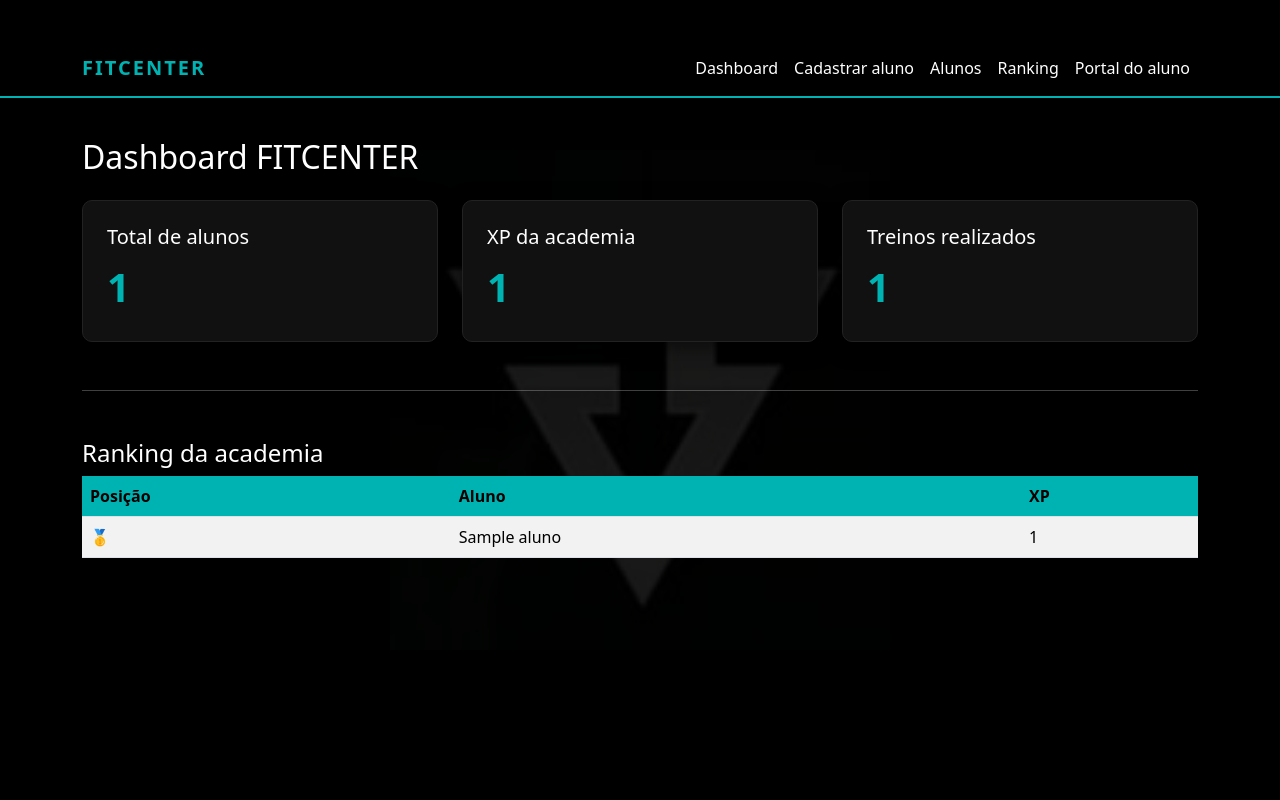
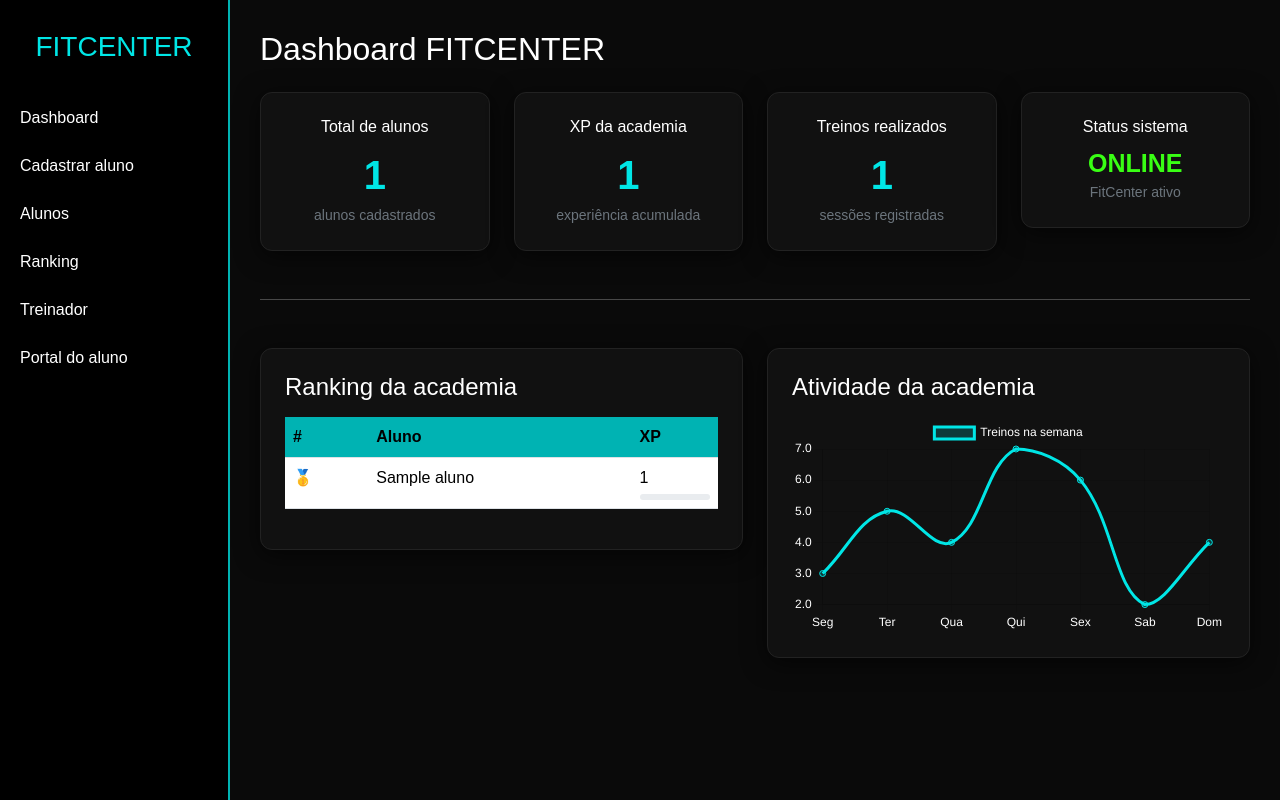
Before and after one commit to vidallidiomar-svg/fitcenter_system, a Flask app: page / in a window 1280 px wide. Run offline with Flask 3, Linux system fonts and the light colour scheme; tables that the repository leaves empty hold one stand-in row (values such as "Sample post").

Commit message:
database, treinador, base e layout

```diff
--- a/app.py
+++ b/app.py
@@ -1,9 +1,15 @@
 from flask import Flask
 
-# banco
-from database.database import criar_banco
+# ===============================
+# BANCO DE DADOS
+# ===============================
 
-# rotas
+from database.database import conectar
+
+# ===============================
+# ROTAS DO SISTEMA
+# ===============================
+
 from routes.dashboard_routes import dashboard_bp
 from routes.aluno_routes import aluno_bp
 from routes.aluno_portal_routes import aluno_portal_bp
@@ -13,16 +19,32 @@ from routes.treino_routes import treino_bp
 from routes.nutri_routes import nutri_bp
 
 
+# ===============================
+# INICIALIZAÇÃO DO APP
+# ===============================
+
 app = Flask(__name__)
 
 app.secret_key = "fitcenter_secret"
 
 
-# cria banco automaticamente
-criar_banco()
+# ===============================
+# GARANTIR QUE O BANCO EXISTE
+# ===============================
+
+def iniciar_banco():
+
+    conn = conectar()
+    conn.close()
 
 
-# registrar rotas
+iniciar_banco()
+
+
+# ===============================
+# REGISTRAR BLUEPRINTS
+# ===============================
+
 app.register_blueprint(dashboard_bp)
 app.register_blueprint(aluno_bp)
 app.register_blueprint(aluno_portal_bp)
@@ -32,6 +54,14 @@ app.register_blueprint(treino_bp)
 app.register_blueprint(nutri_bp)
 
 
-# iniciar sistema
+# ===============================
+# INICIAR SERVIDOR
+# ===============================
+
 if __name__ == "__main__":
-    app.run(debug=True)
+
+    app.run(
+        debug=True,
+        host="127.0.0.1",
+        port=5000
+    )
--- a/database/database.py
+++ b/database/database.py
@@ -6,124 +6,67 @@ def conectar():
     conn = sqlite3.connect("fitcenter.db")
     conn.row_factory = sqlite3.Row
 
+    criar_tabelas(conn)
+
     return conn
 
 
-def criar_banco():
+def criar_tabelas(conn):
 
-    conn = conectar()
     cursor = conn.cursor()
 
-
-    # ================================
-    # USUÁRIOS DO SISTEMA
-    # ================================
+    # =========================
+    # TABELA ALUNOS
+    # =========================
 
     cursor.execute("""
-
-    CREATE TABLE IF NOT EXISTS usuarios (
-
-        id INTEGER PRIMARY KEY AUTOINCREMENT,
-        nome TEXT,
-        email TEXT UNIQUE,
-        senha TEXT,
-        tipo TEXT,
-        foto TEXT
-
-    )
-
-    """)
-
-
-    # ================================
-    # ALUNOS
-    # ================================
-
-    cursor.execute("""
-
     CREATE TABLE IF NOT EXISTS alunos (
 
         id INTEGER PRIMARY KEY AUTOINCREMENT,
         nome TEXT,
         apelido TEXT,
         email TEXT,
+        senha TEXT,
         genero TEXT,
-        xp INTEGER,
-        streak INTEGER,
-        foto TEXT
+        foto TEXT,
+        xp INTEGER DEFAULT 0
 
     )
-
     """)
 
-
-    # ================================
-    # TREINOS
-    # ================================
+    # =========================
+    # TABELA TREINOS
+    # =========================
 
     cursor.execute("""
-
     CREATE TABLE IF NOT EXISTS treinos (
 
         id INTEGER PRIMARY KEY AUTOINCREMENT,
         aluno_id INTEGER,
-        nome TEXT,
-        data TEXT
+        nome TEXT
 
     )
-
     """)
 
-
-    # ================================
-    # EXERCÍCIOS
-    # ================================
+    # =========================
+    # TABELA EXERCICIOS
+    # =========================
 
     cursor.execute("""
-
-    CREATE TABLE IF NOT EXISTS exercicios (
-
-        id INTEGER PRIMARY KEY AUTOINCREMENT,
-        nome TEXT,
-        grupo_muscular TEXT
-
-    )
-
-    """)
-
-
-    # ================================
-    # TREINO_EXERCICIOS
-    # ================================
-
-    cursor.execute("""
-
     CREATE TABLE IF NOT EXISTS treino_exercicios (
 
         id INTEGER PRIMARY KEY AUTOINCREMENT,
-
         treino_id INTEGER,
-        exercicio_id INTEGER,
-
         ordem INTEGER,
-
-        series INTEGER,
+        nome TEXT,
+        series TEXT,
         repeticoes TEXT,
-
         peso TEXT,
-
-        intervalo INTEGER,
-
+        intervalo TEXT,
         metodo TEXT,
-
-        movimento TEXT,
-
-        observacoes TEXT
+        movimento TEXT
 
     )
-
     """)
 
-
     conn.commit()
-    conn.close()
--- a/templates/base.html
+++ b/templates/base.html
@@ -6,120 +6,112 @@
 <meta charset="UTF-8">
 <title>FITCENTER</title>
 
+<meta name="viewport" content="width=device-width, initial-scale=1">
+
 <link href="https://cdn.jsdelivr.net/npm/bootstrap@5.3.2/dist/css/bootstrap.min.css" rel="stylesheet">
 
 <style>
 
+/* ========================
+FUNDO
+======================== */
+
 body{
-
-background: #000 url("/static/icon.png") no-repeat center;
-background-size: 500px;
-background-attachment: fixed;
+background:#0a0a0a;
 color:white;
-
+font-family:Arial;
 }
 
-/* camada escura sobre fundo */
+/* ========================
+LAYOUT
+======================== */
 
-body::before{
-
-content:"";
-position:fixed;
-top:0;
-left:0;
-width:100%;
-height:100%;
-background:rgba(0,0,0,0.9);
-z-index:-1;
-
+.wrapper{
+display:flex;
+min-height:100vh;
 }
 
-/* navbar */
+/* ========================
+SIDEBAR
+======================== */
 
-.navbar{
-
+.sidebar{
+width:230px;
 background:#000;
-border-bottom:2px solid #00b3b3;
-
+border-right:2px solid #00b3b3;
+padding-top:30px;
 }
 
-.navbar-brand{
-
-color:#00b3b3 !important;
-font-weight:bold;
-letter-spacing:2px;
-
+.sidebar h3{
+text-align:center;
+color:#00e6e6;
+margin-bottom:30px;
 }
 
-.nav-link{
-
-color:white !important;
-
+.sidebar a{
+display:block;
+padding:12px 20px;
+color:white;
+text-decoration:none;
 }
 
-.nav-link:hover{
-
-color:#00b3b3 !important;
-
+.sidebar a:hover{
+background:#00b3b3;
+color:black;
 }
 
-/* cards */
+/* ========================
+CONTEÚDO
+======================== */
+
+.content{
+flex:1;
+padding:30px;
+}
+
+/* ========================
+CARDS
+======================== */
 
 .card{
-
 background:#111;
 border:1px solid #222;
-border-radius:10px;
+border-radius:12px;
 color:white;
-box-shadow:0px 5px 20px rgba(0,0,0,0.5);
-
+box-shadow:0px 5px 25px rgba(0,0,0,0.6);
 }
 
-/* números grandes */
-
 .metric{
-
 font-size:40px;
 font-weight:bold;
-color:#00b3b3;
-
+color:#00e6e6;
 }
 
-/* tabela ranking */
+/* ========================
+TABELA
+======================== */
 
 .table{
-
 background:#111;
 color:white;
-
 }
 
 .table th{
-
 background:#00b3b3;
 color:black;
-
 }
 
-/* botões */
+/* ========================
+BOTÕES
+======================== */
 
 .btn-primary{
-
 background:#00b3b3;
 border:none;
-
 }
 
 .btn-primary:hover{
-
 background:#008888;
-
-}
-
-.container{
-
-margin-top:40px;
-
 }
 
 </style>
@@ -128,34 +120,32 @@ margin-top:40px;
 
 <body>
 
-<nav class="navbar navbar-expand-lg">
+<div class="wrapper">
 
-<div class="container">
+<!-- SIDEBAR -->
 
-<a class="navbar-brand" href="/">
-FITCENTER
-</a>
+<div class="sidebar">
 
-<div class="navbar-nav">
+<h3>FITCENTER</h3>
 
-<a class="nav-link" href="/">Dashboard</a>
-<a class="nav-link" href="/cadastro">Cadastrar aluno</a>
-<a class="nav-link" href="/alunos">Alunos</a>
-<a class="nav-link" href="/ranking">Ranking</a>
-<a class="nav-link" href="/login">Portal do aluno</a>
+<a href="/">Dashboard</a>
+<a href="/cadastro">Cadastrar aluno</a>
+<a href="/alunos">Alunos</a>
+<a href="/ranking">Ranking</a>
+<a href="/treinador">Treinador</a>
+<a href="/login">Portal do aluno</a>
+
+</div>
+
+<!-- CONTEÚDO -->
+
+<div class="content">
+
+{% block content %}{% endblock %}
 
 </div>
 
 </div>
 
-</nav>
-
-<div class="container">
-
-{% block content %}{% endblock %}
-
-</div>
-
 </body>
-
 </html>
--- a/templates/dashboard.html
+++ b/templates/dashboard.html
@@ -4,45 +4,78 @@
 
 <h2 class="mb-4">Dashboard FITCENTER</h2>
 
-<div class="row">
+<div class="row g-4">
 
-<div class="col-md-4">
+<!-- TOTAL ALUNOS -->
 
-<div class="card p-4">
+<div class="col-md-3">
 
-<h5>Total de alunos</h5>
+<div class="card p-4 text-center">
+
+<h6>Total de alunos</h6>
 
 <div class="metric">
 {{ total }}
 </div>
 
+<small class="text-secondary">alunos cadastrados</small>
+
 </div>
 
 </div>
 
-<div class="col-md-4">
 
-<div class="card p-4">
+<!-- XP ACADEMIA -->
 
-<h5>XP da academia</h5>
+<div class="col-md-3">
+
+<div class="card p-4 text-center">
+
+<h6>XP da academia</h6>
 
 <div class="metric">
 {{ xp_total }}
 </div>
 
+<small class="text-secondary">experiência acumulada</small>
+
 </div>
 
 </div>
 
-<div class="col-md-4">
 
-<div class="card p-4">
+<!-- TREINOS -->
 
-<h5>Treinos realizados</h5>
+<div class="col-md-3">
+
+<div class="card p-4 text-center">
+
+<h6>Treinos realizados</h6>
 
 <div class="metric">
 {{ treinos }}
 </div>
+
+<small class="text-secondary">sessões registradas</small>
+
+</div>
+
+</div>
+
+
+<!-- STATUS -->
+
+<div class="col-md-3">
+
+<div class="card p-4 text-center">
+
+<h6>Status sistema</h6>
+
+<div class="metric" style="font-size:25px;color:#39ff14">
+ONLINE
+</div>
+
+<small class="text-secondary">FitCenter ativo</small>
 
 </div>
 
@@ -50,16 +83,26 @@
 
 </div>
 
+
 <hr class="my-5">
 
-<h4>Ranking da academia</h4>
 
-<table class="table table-striped">
+<div class="row g-4">
+
+<!-- RANKING -->
+
+<div class="col-md-6">
+
+<div class="card p-4">
+
+<h4 class="mb-3">Ranking da academia</h4>
+
+<table class="table">
 
 <thead>
 
 <tr>
-<th>Posição</th>
+<th>#</th>
 <th>Aluno</th>
 <th>XP</th>
 </tr>
@@ -85,7 +128,18 @@
 
 <td>{{ aluno["nome"] }}</td>
 
-<td>{{ aluno["xp"] }}</td>
+<td>
+
+{{ aluno["xp"] }}
+
+<div class="progress mt-1" style="height:6px">
+
+<div class="progress-bar bg-info"
+style="width: {{ aluno['xp'] / 10 }}%"></div>
+
+</div>
+
+</td>
 
 </tr>
 
@@ -95,4 +149,86 @@
 
 </table>
 
+</div>
+
+</div>
+
+
+<!-- GRÁFICO -->
+
+<div class="col-md-6">
+
+<div class="card p-4">
+
+<h4 class="mb-3">Atividade da academia</h4>
+
+<canvas id="graficoTreinos"></canvas>
+
+</div>
+
+</div>
+
+</div>
+
+
+<!-- CHARTJS -->
+
+<script src="https://cdn.jsdelivr.net/npm/chart.js"></script>
+
+<script>
+
+const ctx = document.getElementById('graficoTreinos');
+
+new Chart(ctx, {
+
+type: 'line',
+
+data: {
+
+labels: ['Seg','Ter','Qua','Qui','Sex','Sab','Dom'],
+
+datasets: [{
+
+label: 'Treinos na semana',
+
+data: [3,5,4,7,6,2,4],
+
+borderColor: '#00e6e6',
+
+backgroundColor: 'rgba(0,230,230,0.2)',
+
+tension:0.4
+
+}]
+
+},
+
+options: {
+
+plugins:{
+legend:{
+labels:{
+color:"white"
+}
+}
+},
+
+scales:{
+
+x:{
+ticks:{color:"white"}
+},
+
+y:{
+ticks:{color:"white"}
+}
+
+}
+
+}
+
+});
+
+</script>
+
 {% endblock %}
```
Also changed, not shown: routes/treinador_routes.py (+53 -6 lines), templates/treinador.html (+62 -32 lines), 1 other file.
